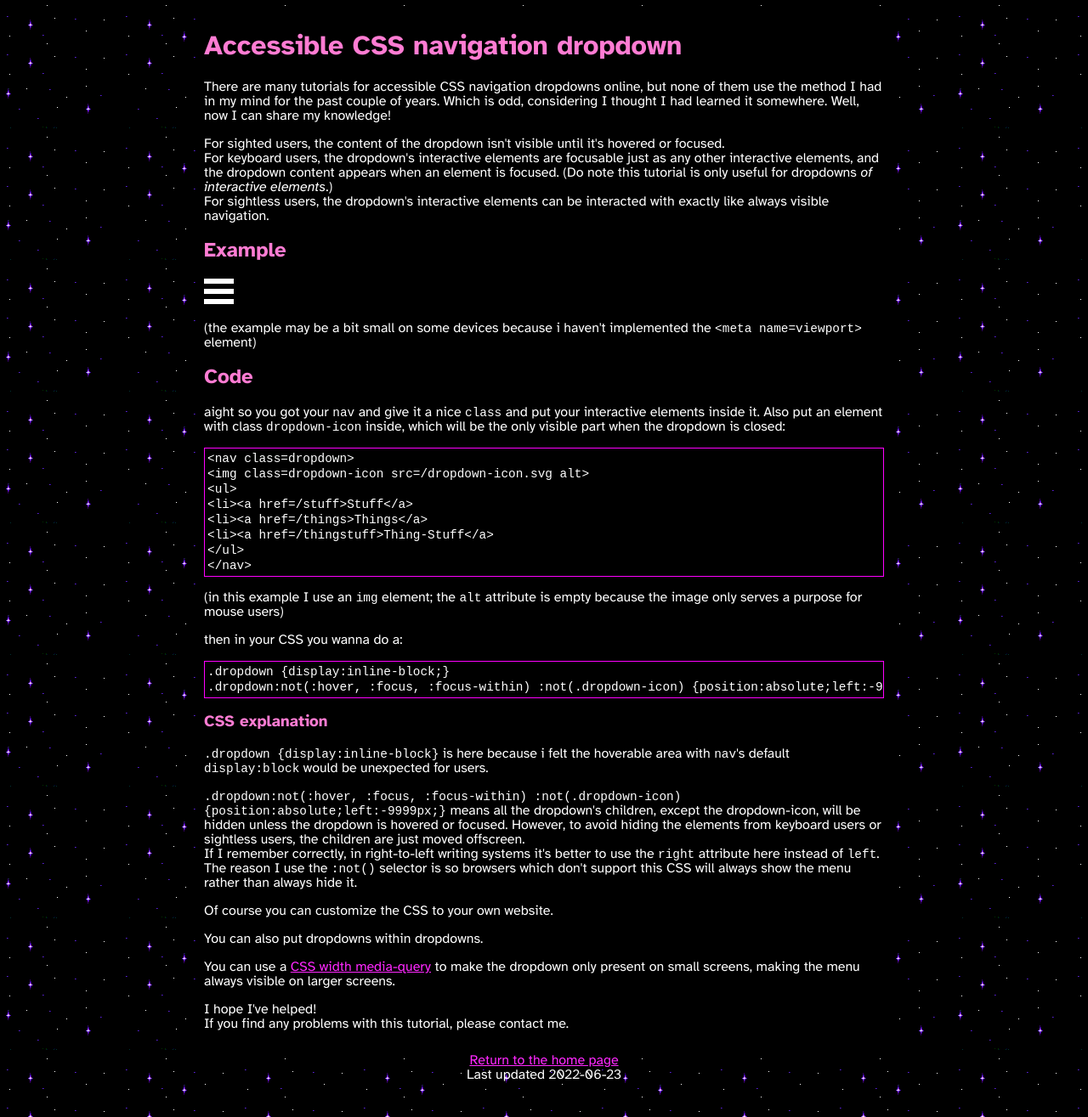
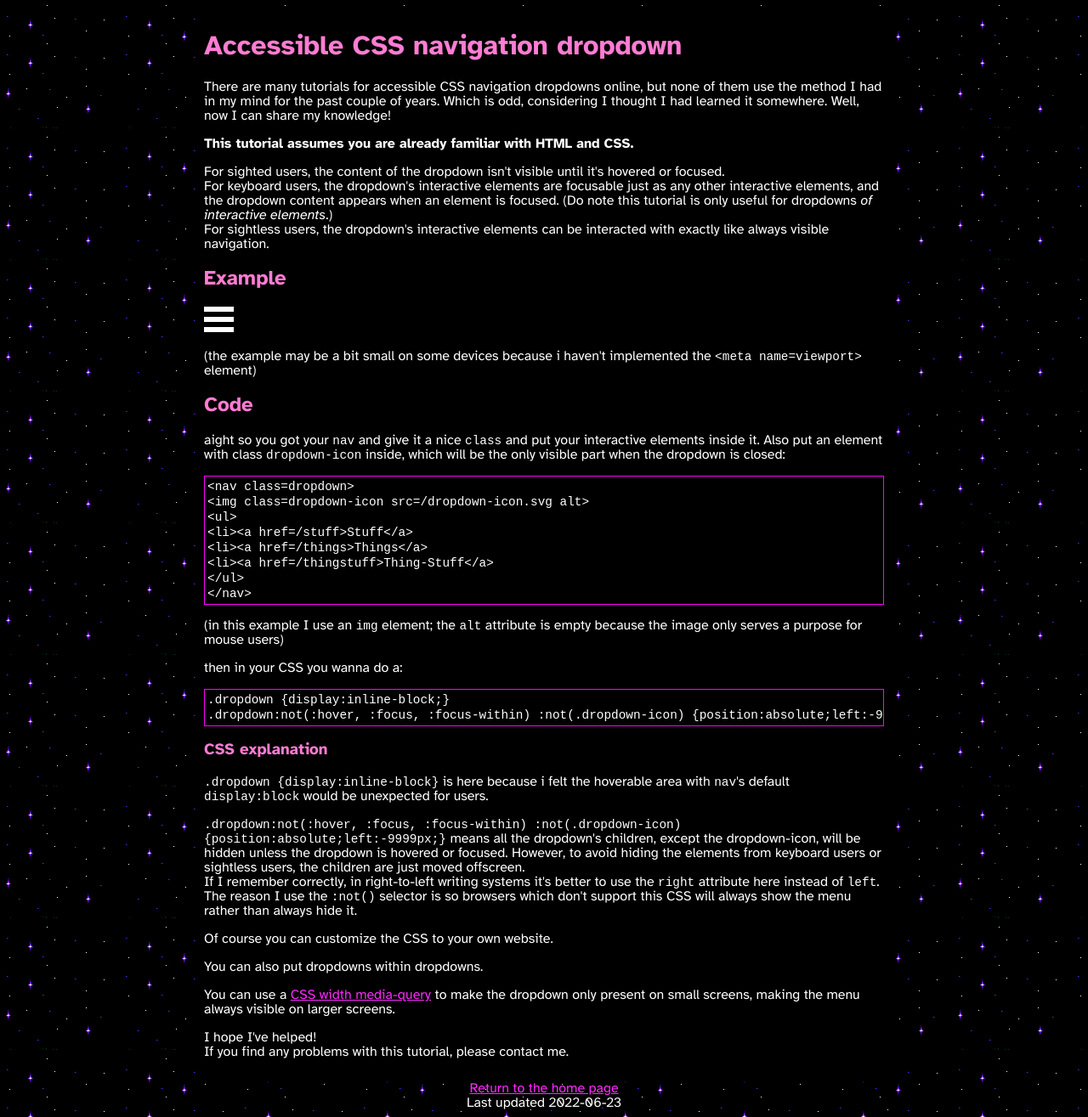
Before and after one commit to mincerafter42/mincerafter42.github.io, a Jekyll site: the page built from tutorial/accessible-css-dropdown.md, in a window 1280 px wide. Shown: the whole page at 85% size. Built offline with Jekyll 4.4.1, drawn with Linux system fonts in a browser that asks for light colours.

Commit message:
clarifying lines

```diff
--- a/tutorial/accessible-css-dropdown.md
+++ b/tutorial/accessible-css-dropdown.md
@@ -4,6 +4,8 @@ last_modified_at: 2022-06-23
 ---
 There are many tutorials for accessible CSS navigation dropdowns online, but none of them use the method I had in my mind for the past couple of years. Which is odd, considering I thought I had learned it somewhere.
 Well, now I can share my knowledge!
+
+**This tutorial assumes you are already familiar with HTML and CSS.**
 
 For sighted users, the content of the dropdown isn't visible until it's hovered or focused.
 For keyboard users, the dropdown's interactive elements are focusable just as any other interactive elements, and the dropdown content appears when an element is focused.
```
Also changed, not shown: _posts/2022-06-23-new-tutorial.md (+1 -0 lines).
